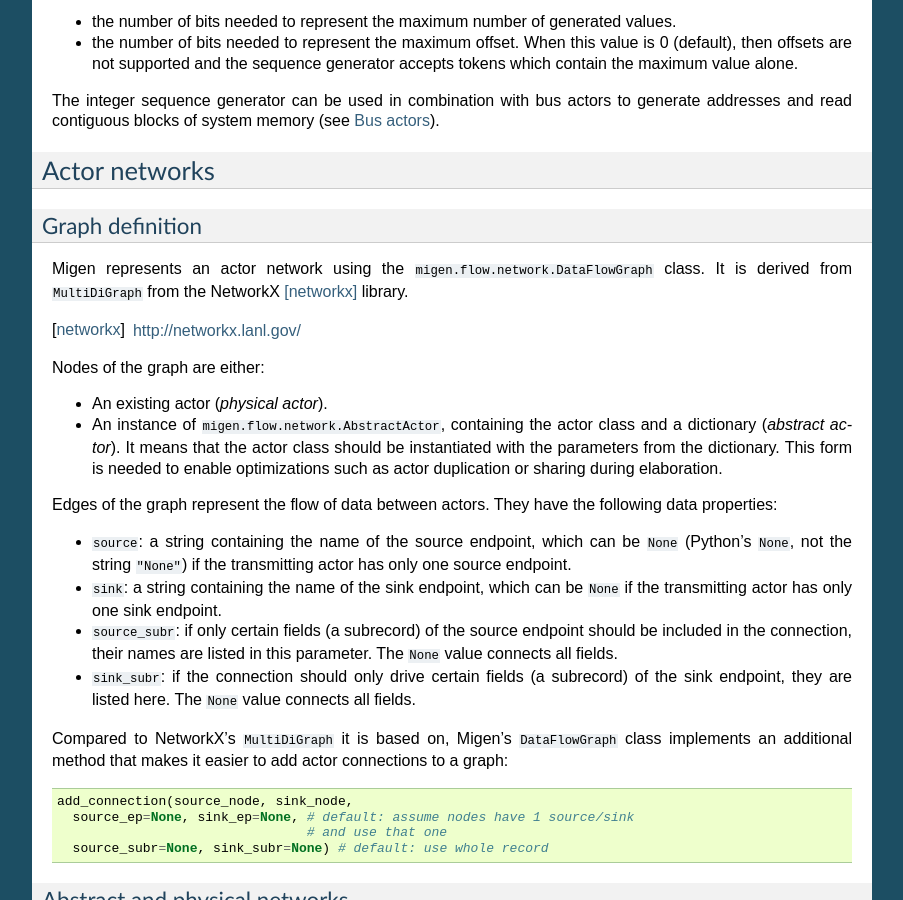
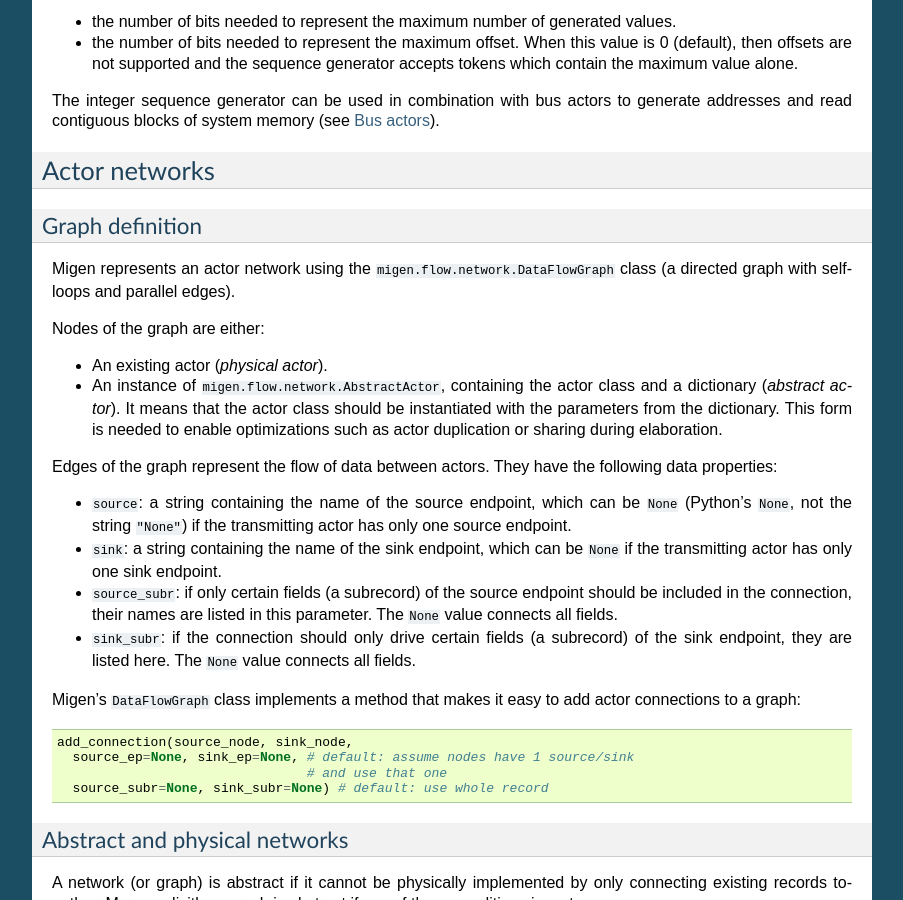
Before and after one commit to enjoy-digital/litex, a Sphinx documentation site: the page built from doc/dataflow.rst, in a window 1280 px wide and 900 px high, scrolled down 7022 px. Shown: the whole window, without its empty margins (198-1101 px from the left). Built offline with Sphinx 7.4.7, drawn with Linux system fonts in a browser that asks for light colours; formulas are drawn with MathJax 3; some of the changed text lies outside the part shown.

Commit message:
doc: update for NetworkX refactoring

```diff
--- a/doc/dataflow.rst
+++ b/doc/dataflow.rst
@@ -241,9 +241,7 @@ Actor networks
 Graph definition
 ================
 
-Migen represents an actor network using the ``migen.flow.network.DataFlowGraph`` class. It is derived from ``MultiDiGraph`` from the NetworkX [networkx]_ library.
-
-.. [networkx] http://networkx.lanl.gov/
+Migen represents an actor network using the ``migen.flow.network.DataFlowGraph`` class (a directed graph with self-loops and parallel edges).
 
 Nodes of the graph are either:
 
@@ -257,7 +255,7 @@ Edges of the graph represent the flow of data between actors. They have the foll
 * ``source_subr``: if only certain fields (a subrecord) of the source endpoint should be included in the connection, their names are listed in this parameter. The ``None`` value connects all fields.
 * ``sink_subr``: if the connection should only drive certain fields (a subrecord) of the sink endpoint, they are listed here. The ``None`` value connects all fields.
 
-Compared to NetworkX's ``MultiDiGraph`` it is based on, Migen's ``DataFlowGraph`` class implements an additional method that makes it easier to add actor connections to a graph: ::
+Migen's ``DataFlowGraph`` class implements a method that makes it easy to add actor connections to a graph: ::
 
   add_connection(source_node, sink_node,
     source_ep=None, sink_ep=None, # default: assume nodes have 1 source/sink
```
Also changed, not shown: other parts of doc/dataflow.rst (+3 -1 lines).
